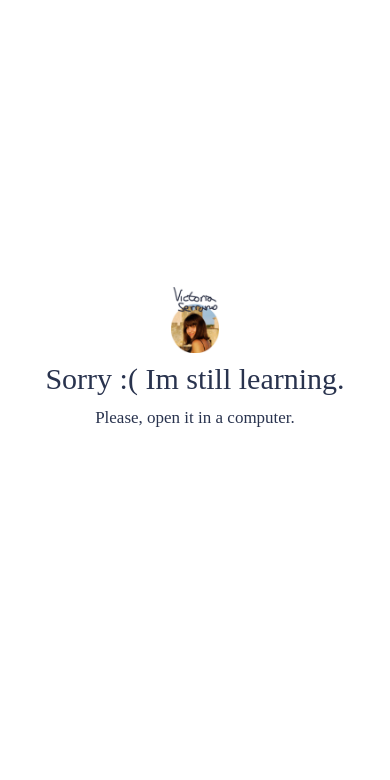
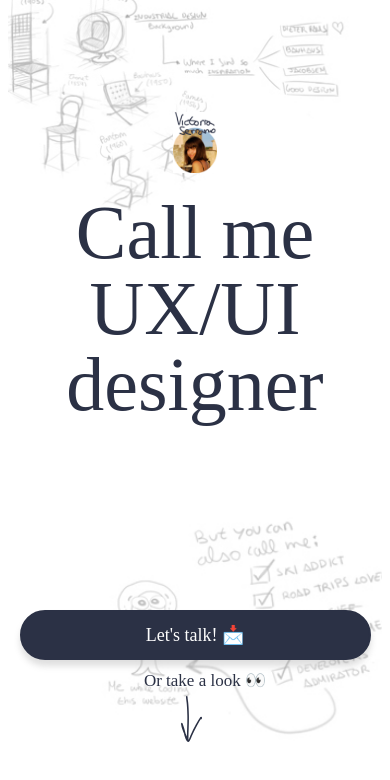
Before and after one commit to victoriaserrano/victoriaserrano.github.io, a plain HTML site: page protfolio deefinitivo copia/index.html in a window 390 px wide. Drawn offline with Linux system fonts and the light colour scheme; a web font is replaced by a local one.

Commit message:
Add files via upload

```diff
--- a/protfolio deefinitivo copia/css/style.css
+++ b/protfolio deefinitivo copia/css/style.css
@@ -434,15 +434,27 @@ h3{
 
 
 
-  @media only screen and (max-width: 415px) {
-    h1, h2 {
-      font-size: 20px;
-      line-height: 28px;
-      width: 100%;
+  @media only screen and (max-width: 414px) {
+    h1{
+      font-size: 9vh;
+      width: 80%;
+      margin-bottom: 50%;
     }
 
     .desktop-content {
       display: none;
+    }
+    #homemobile{
+      display: flex;
+      flex-direction: column;
+      align-items: center;
+      height: 100vh;
+      background-image: url("../images/background_mobile1.jpg"), url(../images/background_mobile2.jpg);
+      background-size: 75%, 95%;
+      background-repeat: no-repeat;
+      margin-top: 50%, 0%;
+      background-position: right bottom, left top;
+
     }
 
     .mobile-content {
@@ -456,25 +468,44 @@ h3{
 
     }
 
-    .mobile-image{
-      width: 13%;
-      margin-bottom: 2%;
+    .profileimagemobile{
+      width: 12%;
+      margin-bottom: 4%;
+      margin-top: 30%;
 
 
     }
     }
-    .mobile-title{
+    .ctamobile{
+      background-color:#2B3145;
+      width: 90vw;
+      height: 6vh;
       font-family: SFPro-bold;
-      color: #29334e;
-      font-size: 30px;
       text-align: center;
-      margin-bottom:4% ;
+      color: #FDFDFD;
+      font-size: 18px;
+      border-radius: 30px;
+      outline: #2B3145;
+      border: 2px solid #2B3145;
+      margin-bottom: 3%;
+      cursor: pointer;
+      box-shadow: 0 6px 6px 0 rgba(122, 122, 122, 0.24);
     }
 
-    .mobile-text{
-      font-family: SFPro-semibold;
-      color: #29334e;
-      font-size: 17px;
-      text-align: center;
-      margin-bottom: 35%;
+    .lookmobile{
+      font-family: SFPro-bold;
+  color: #2B3145;
+  font-size: 17px;
+  max-width: 350px;
+  text-align: center;
+  padding-left: 20px;
+  margin-top: 0.2%;
+  margin-bottom: 2%;
+
     }
+
+    #arrowmobile{
+      margin-bottom: 3%;
+  width: 6%;
+  padding-left: 46%;
+    }
--- a/protfolio deefinitivo copia/index.html
+++ b/protfolio deefinitivo copia/index.html
@@ -13,18 +13,55 @@
 
 <body>
     <div class="mobile-content">
-        <div class="mobile-image">
-            <img src="./images/logo.jpg" alt="profile image">
-        </div>
-        <p class="mobile-title">
-            Sorry :( Im still learning.
+        <main>
+            <section id="homemobile">
+                    <!--HOME-->
 
-        </p>
-        <p class="mobile-text">
-            Please, open it in a computer.
-        </p>
+                    <div class="profileimagemobile">
+                        <img src="./images/logo.jpg" alt="Profile image">
+                    </div>
+
+                    <h1>
+                        Call me UX/UI designer
+                    </h1>
+
+                    <div class="total">
+
+                        <button onclick="location.href='mailto:viviserranovivi@gmail.com'" class="ctamobile">
+                            Let's talk! 📩
+                        </button>
+
+                        <p class="lookmobile">
+                            Or take a look 👀
+                        </p>
+
+                    <div id="arrowmobile">
+                        <img src="./images/flecha.svg" alt="arrow down">
+                    </div>
+
+            </section>
 
     </div>
+
+
+
+
+
+
+
+
+
+
+
+
+
+
+
+
+
+
+
+
     <div class="desktop-content">
         <header>
             <nav>
```
Also changed, not shown: protfolio deefinitivo copia/images/background_mobile.jpg (added), protfolio deefinitivo copia/images/background_mobile1.jpg (added), protfolio deefinitivo copia/images/background_mobile2.jpg (added), 1 other file.
